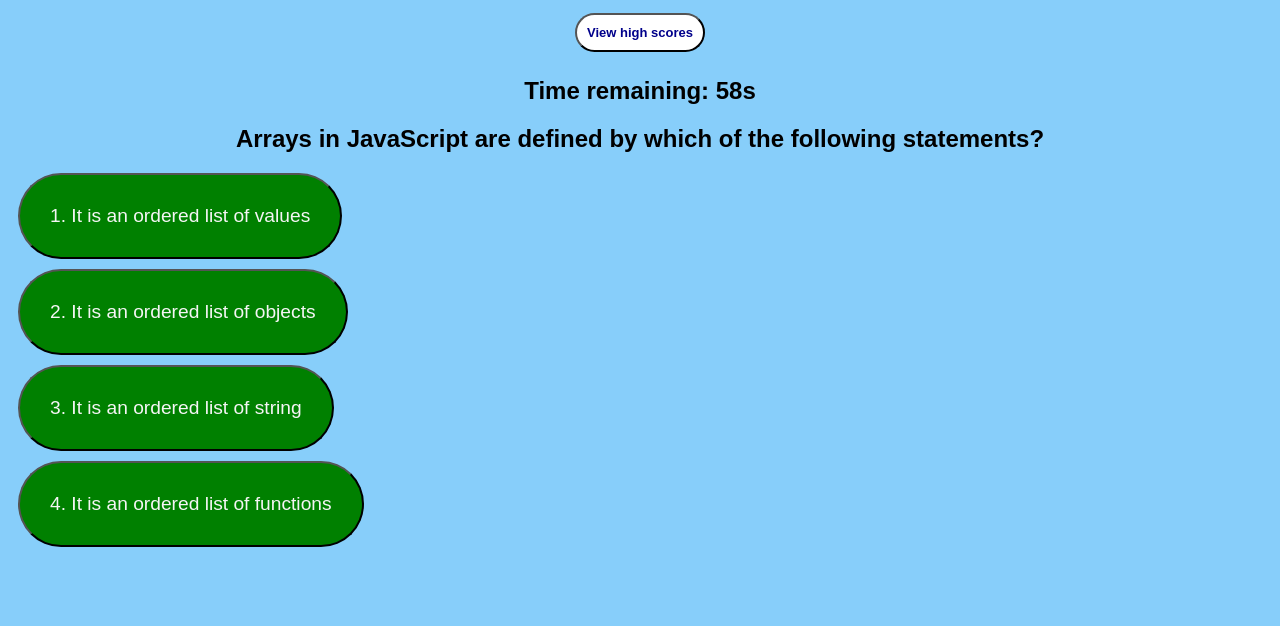
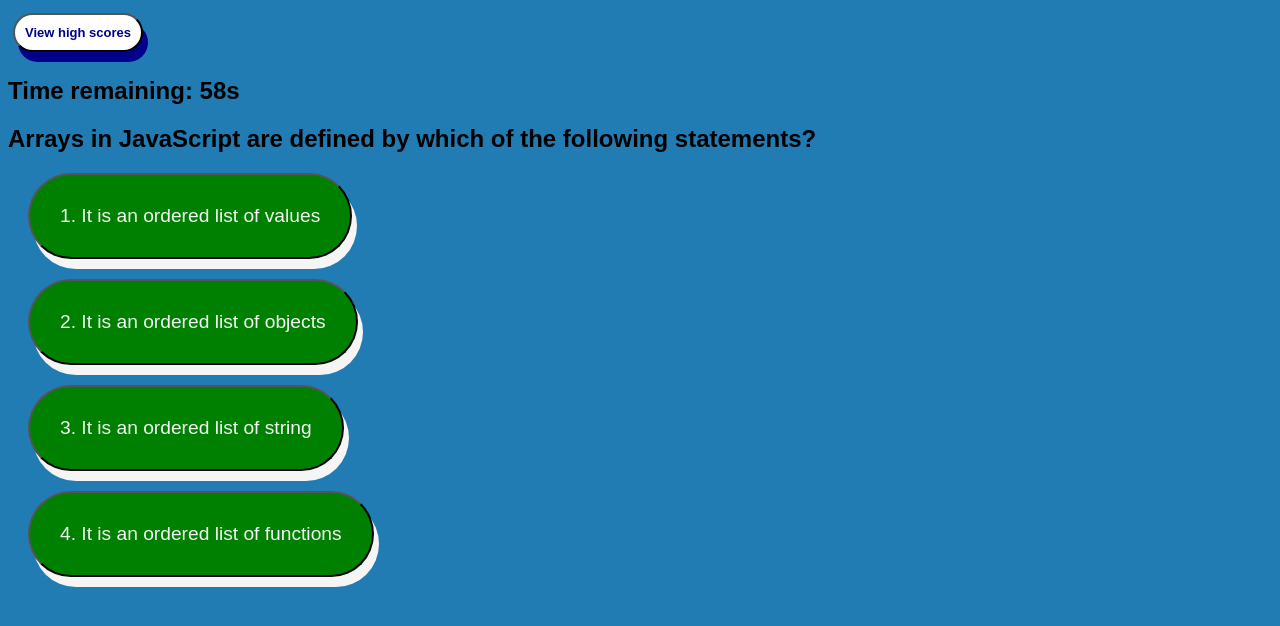
Before and after one commit to XvrTeo/Code-Quiz, a plain HTML site: page index.html in a window 1280 px wide. Both pictures are taken after a click on the button "START". Drawn offline with Linux system fonts and the light colour scheme.

Commit message:
Add minor edits to styling and animation

```diff
--- a/assets/style.css
+++ b/assets/style.css
@@ -1,12 +1,13 @@
 body {
     font-family: "Gill Sans Extrabold", sans-serif;
-    background-color: lightskyblue;
-    text-align: center;
+    background-color: rgb(34, 124, 180);
+    text-align: left;
 }
 
 button {
     border-radius: 50px;
     padding: 30px;
+    box-shadow: 5px 10px;
     margin: 5px;
     color: whitesmoke;
     font-size: larger;
@@ -22,7 +23,6 @@ button {
 }
 
 .quiz-container button {
-    justify-content: center;
-    display: flex block;
-    margin: 10px;
+    display: grid;
+    margin: 20px;
 }
```
Also changed, not shown: animation.gif.
